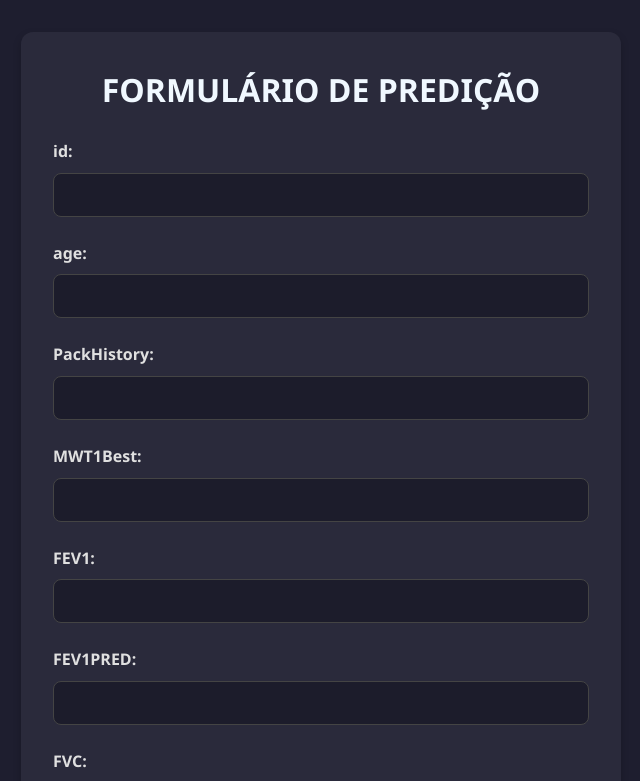
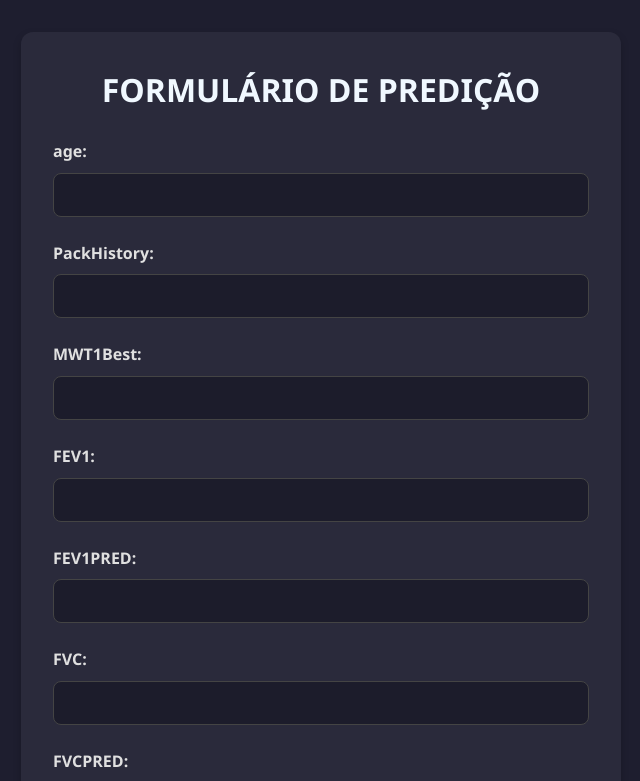
Before and after one commit to lugialo/copd-model-frontend, a React (Create React App) app: page / in a window 1280 px wide. Shown: the top 781 px of the page, without its empty margins (319-959 px from the left). Built offline with nearby package versions, Linux system fonts and the light colour scheme.

Commit message:
feat: Removendo 'id' e 'copd' do formulário

```diff
--- a/src/App.js
+++ b/src/App.js
@@ -3,7 +3,6 @@ import "./App.css";
 
 function App() {
   const [formData, setFormData] = useState({
-    id: "",
     age: "",
     PackHistory: "",
     MWT1Best: "",
@@ -14,7 +13,6 @@ function App() {
     CAT: "",
     SGRQ: "",
     AGEquartiles: "",
-    copd: "",
     gender: "",
     Diabetes: "",
     hipertension: "",
@@ -69,7 +67,7 @@ function App() {
         3: "Muito severo"
       };
 
-      const severity = severityMap[data.prediction] || "Desconhecido"; // Default to "Desconhecido" if value doesn't match
+      const severity = severityMap[data.prediction] || "Desconhecido";
       setResult(severity);
     } catch (error) {
       console.error("Error:", error);
```
